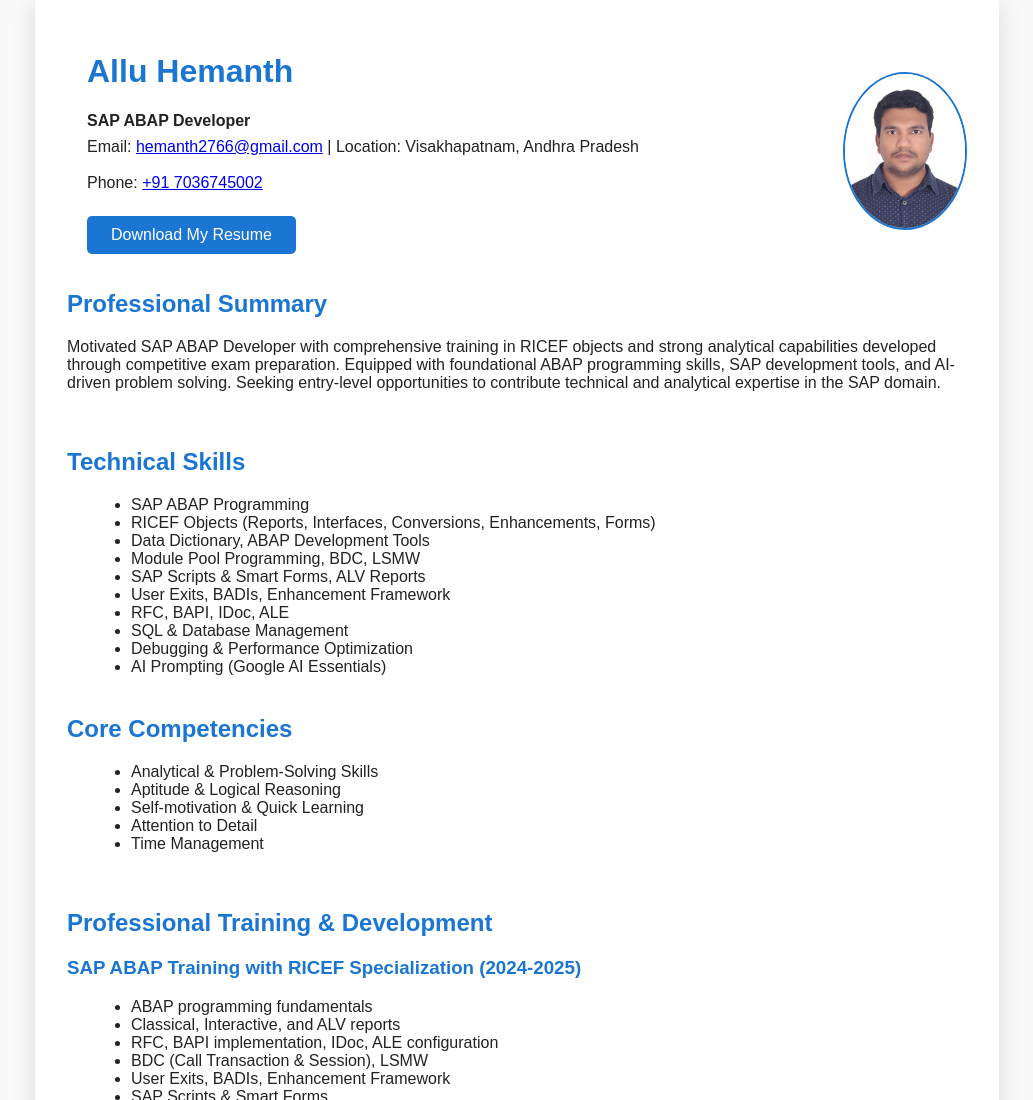
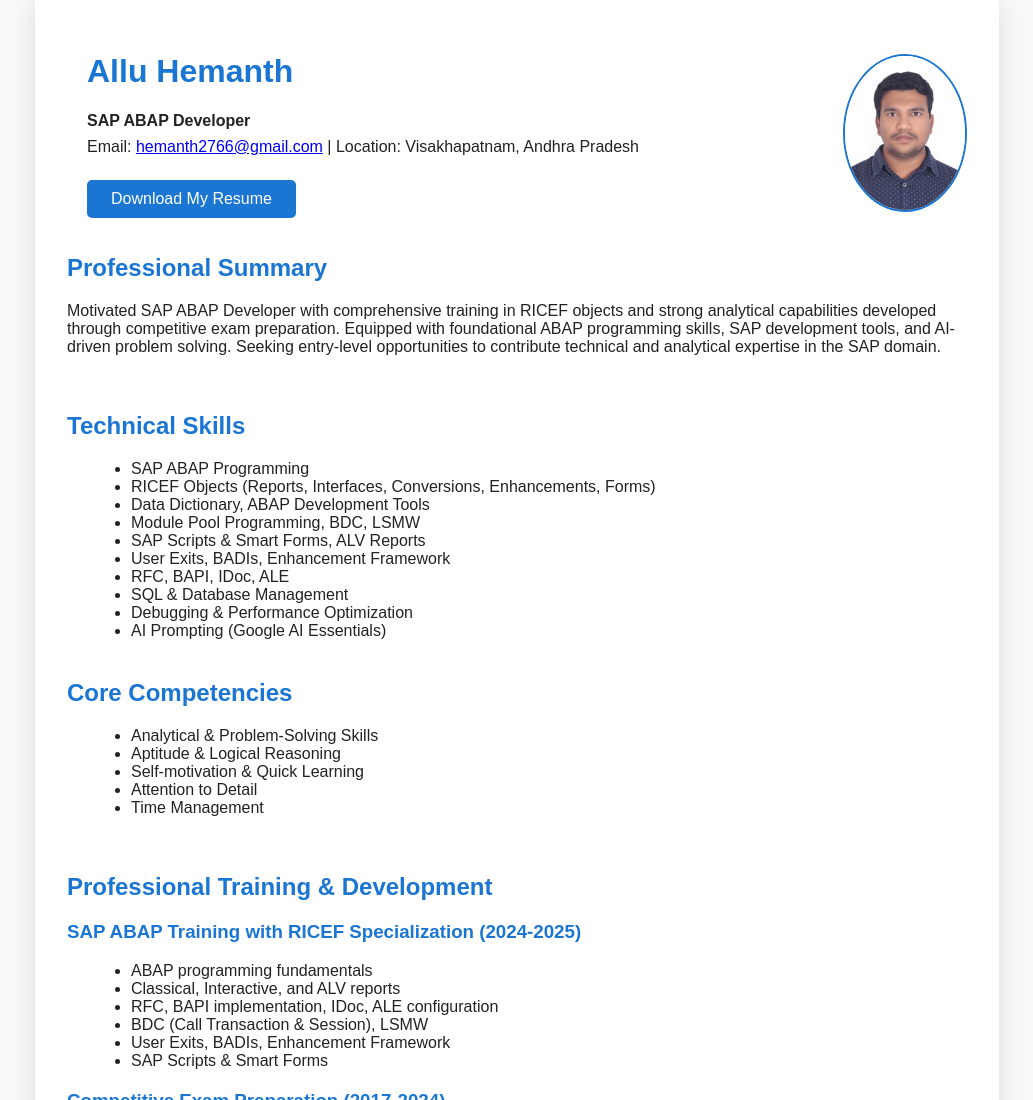
Before and after one commit to hemanth2766/hemanth-portfolio, a plain HTML site: page index.html in a window 1280 px wide. Shown: the top 1100 px of the page, without its empty margins (123-1156 px from the left). Drawn offline with Linux system fonts and the light colour scheme.

Commit message:
Fix HTML formatting and structure

```diff
--- a/index.html
+++ b/index.html
@@ -32,8 +32,6 @@
     <span>Email: <a href="mailto:hemanth2766@gmail.com">hemanth2766@gmail.com</a> | </span>
     <span>Location: Visakhapatnam, Andhra Pradesh</span>
 
-<br> <br>
-    <span>Phone: <a href="tel:+917036745002">+91 7036745002</a></span>
 </div>
 <a href="hemanth-resume.pdf" download
    style="display:inline-block; margin:16px 0; padding:10px 24px; background:#1a76d2; color:#fff; border-radius:5px; text-decoration:none;">
```
